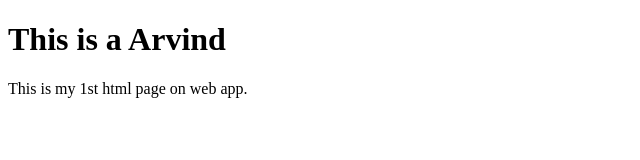
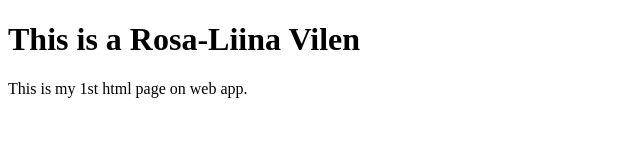
Before and after one commit to Liinu1206/Liinu1206.github.io, a plain HTML site: page index.html in a window 1280 px wide. Shown: the whole page, without its empty margins (0-640 px from the left). Drawn offline with Linux system fonts and the light colour scheme.

Commit message:
Lisäsin nimeni

```diff
--- a/index.html
+++ b/index.html
@@ -1,10 +1,10 @@
 <!DOCTYPE html>
 <html>
 <head>
-<title>Page Title</title>
+<title>Liinun nettisivu</title>
 </head>
 <body>
-<h1>This is a Arvind</h1>
+<h1>This is a Rosa-Liina Vilen</h1>
 <p>This is my 1st html page on web app.</p>
 </body>
 </html>
```
